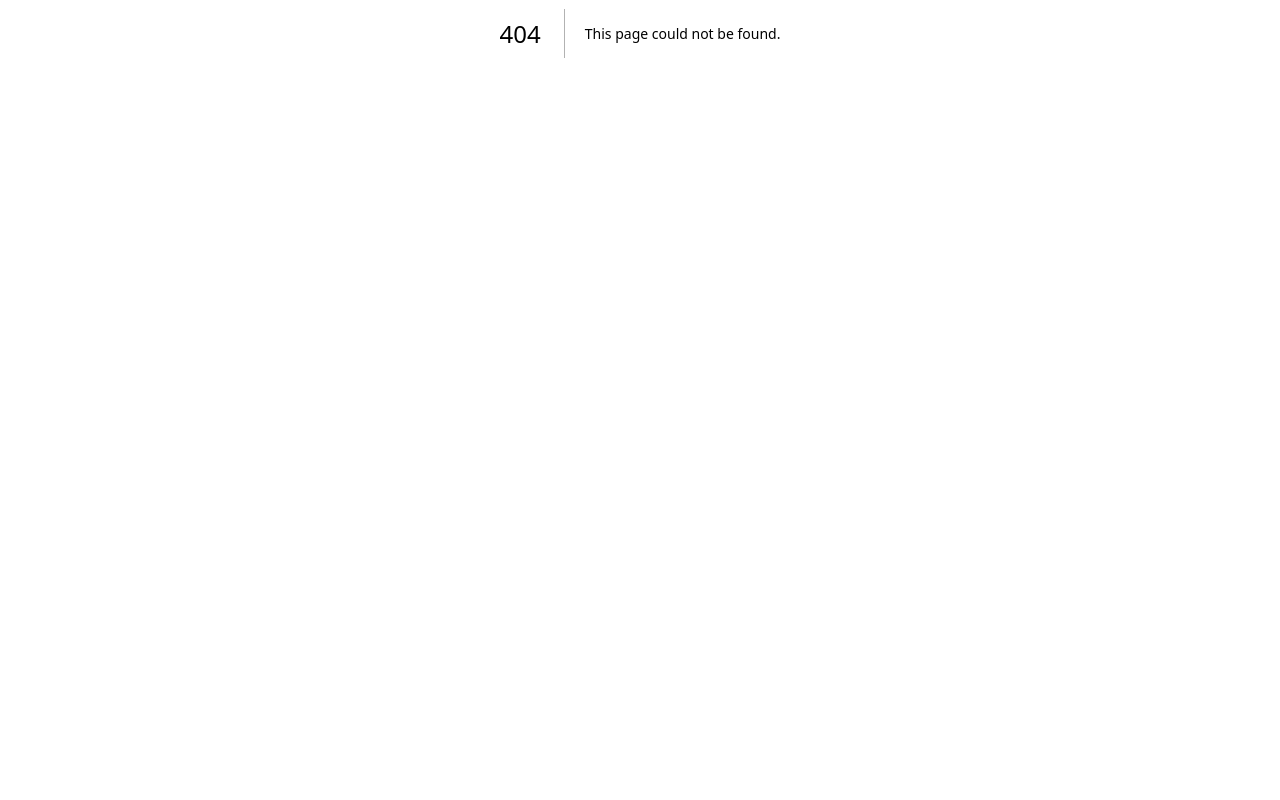
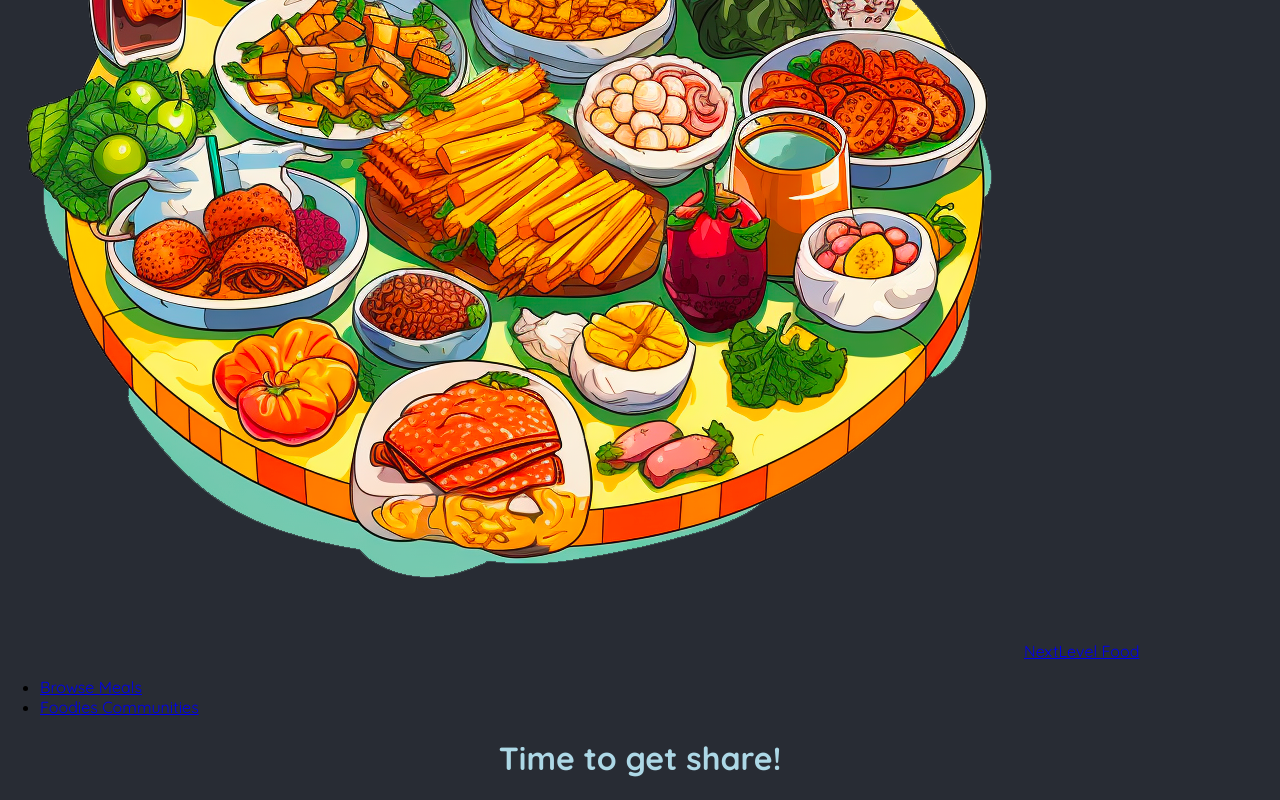
Before and after one commit to craftingweb/TastyTrail, a Next.js app: page /meals/share in a window 1280 px wide. Before the commit this address had no page. Shown: the part 367-1167 px from the top of the page. Before the commit the page ends 800 px from the top, so only its background shows below. Built offline with nearby package versions, Linux system fonts and the light colour scheme.

Commit message:
adding header

```diff
--- a/app/layout.js
+++ b/app/layout.js
@@ -1,8 +1,9 @@
-import './globals.css';
+import MainHeader from "@/components/main-header";
+import "./globals.css";
 
 export const metadata = {
-  title: 'NextLevel Food',
-  description: 'Delicious meals, shared by a food-loving community.',
+  title: "NextLevel Food",
+  description: "Delicious meals, shared by a food-loving community.",
 };
 
 export default function RootLayout({ children }) {
@@ -15,11 +16,11 @@ export default function RootLayout({ children }) {
               <linearGradient id="gradient" x1="0%" y1="0%" x2="100%" y2="0%">
                 <stop
                   offset="0%"
-                  style={{ stopColor: '#59453c', stopOpacity: '1' }}
+                  style={{ stopColor: "#59453c", stopOpacity: "1" }}
                 />
                 <stop
                   offset="100%"
-                  style={{ stopColor: '#8f3a09', stopOpacity: '1' }}
+                  style={{ stopColor: "#8f3a09", stopOpacity: "1" }}
                 />
               </linearGradient>
             </defs>
@@ -29,7 +30,7 @@ export default function RootLayout({ children }) {
             ></path>
           </svg>
         </div>
-
+        <MainHeader />
         {children}
       </body>
     </html>
--- /dev/null
+++ b/app/meals/share/page.js
@@ -0,0 +1,9 @@
+export default function Share() {
+  return (
+    <main>
+      <h1 style={{ color: "lightblue", textAlign: "center" }}>
+        Time to get share!
+      </h1>
+    </main>
+  );
+}
--- /dev/null
+++ b/components/main-header.js
@@ -0,0 +1,23 @@
+import Link from "next/link";
+import logoImg from "@/assets/logo.png";
+
+export default function MainHeader() {
+  return (
+    <header>
+      <Link href="/">
+        <img src={logoImg.src} alt="logo" />
+        NextLevel Food
+      </Link>
+      <nav>
+        <ul>
+          <li>
+            <Link href="/meals">Browse Meals </Link>
+          </li>
+          <li>
+            <Link href="/community">Foodies Communities </Link>
+          </li>
+        </ul>
+      </nav>
+    </header>
+  );
+}
```
Also changed, not shown: app/community/page.js (added, +7 -0 lines), app/meals/[url]/page.js (added, +9 -0 lines), app/meals/page.js (added, +7 -0 lines), app/page.js (+6 -2 lines), 1 other file (tests, documents, lock files or other folders).
